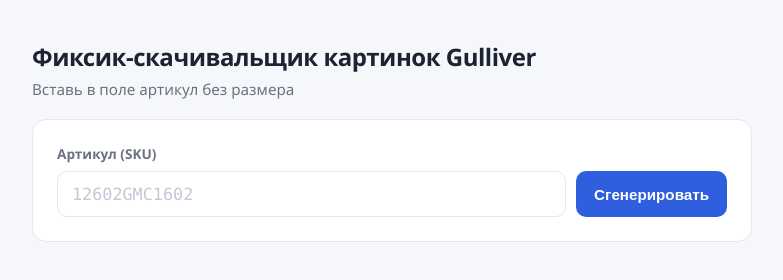
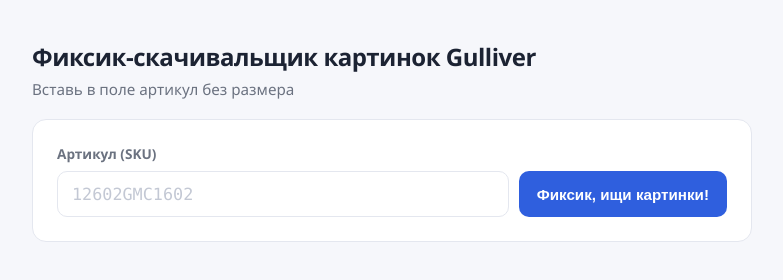
Before and after one commit to Al7F4/gulliver-pics, a plain HTML site: page index.html in a window 1280 px wide. Shown: the whole page, without its empty margins (248-1031 px from the left). Drawn offline with Linux system fonts and the light colour scheme.

Commit message:
Update index.html

```diff
--- a/index.html
+++ b/index.html
@@ -124,7 +124,7 @@
     <label for="sku">Артикул (SKU)</label>
     <div class="input-row">
       <input type="text" id="sku" placeholder="12602GMC1602" autocomplete="off">
-      <button id="go">Сгенерировать</button>
+      <button id="go">Фиксик, ищи картинки!</button>
     </div>
   </div>
 
```
